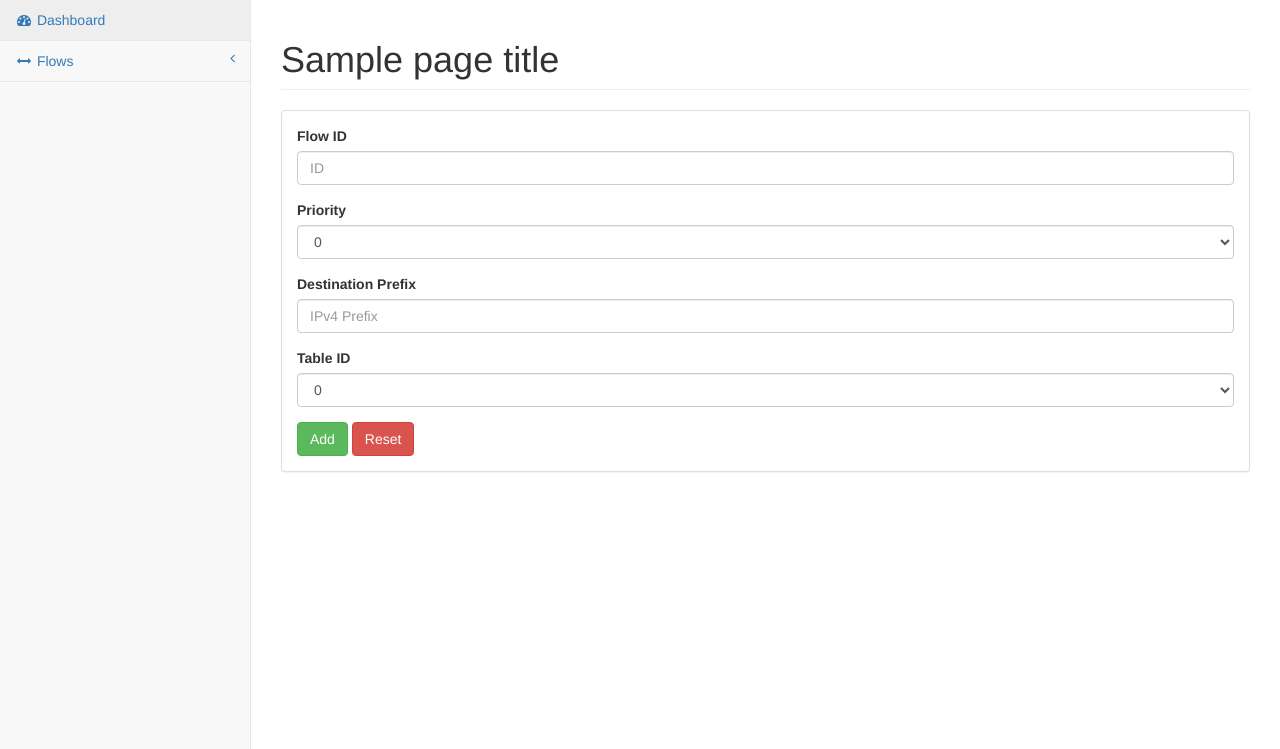
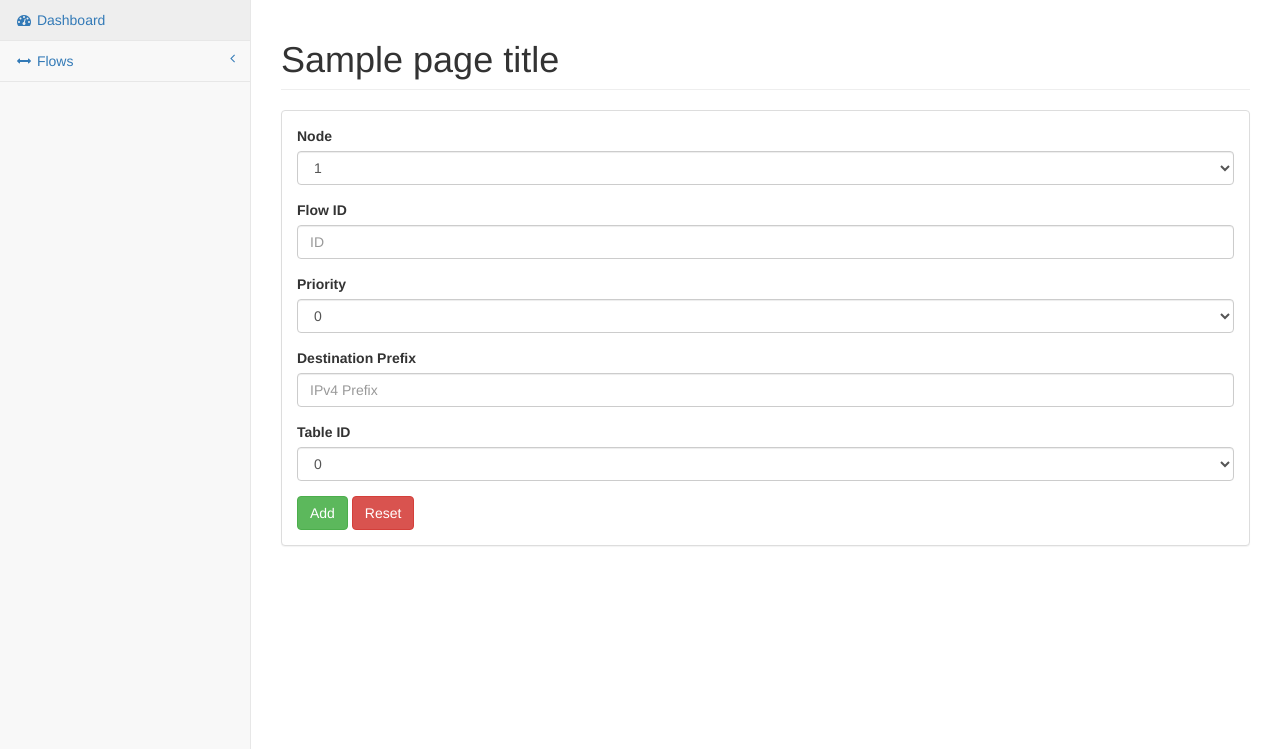
Before and after one commit to lamoni/webopenflow, a Flask app: template app/templates/add_flow.html in a window 1280 px wide. Shown: the part 51-800 px from the top of the page. Run offline with Flask 2, Linux system fonts and the light colour scheme; the template is opened without the code that fills it: values that come from a table or form of the project are taken from there, most other values are stand-ins (such as "Sample title", 1, 10 or a date in 2020); some libraries are stand-ins or nearby versions.

Commit message:
Added input for the flow node

```diff
--- a/app/forms.py
+++ b/app/forms.py
@@ -3,7 +3,7 @@ from wtforms import StringField, BooleanField
 from wtforms.validators import DataRequired
 
 class AddFlowForm(Form):
-    flow_name = StringField('flow_name') #, validators=[DataRequired()])
+    flow_node = StringField('flow_node')
     flow_id = StringField('flow_id')
     flow_priority = StringField('flow_priority')
     flow_destination_prefix = StringField('flow_destination_prefix')
--- a/app/templates/add_flow.html
+++ b/app/templates/add_flow.html
@@ -14,6 +14,16 @@
 <form id="formAddFlow" class="form" action="/api/add_flow" method="POST" role="form">
     {{ form.hidden_tag() }}
 
+    <div class="form-group">
+        <label>Node</label>
+        <select name="flow_node" class="form-control">
+            {% for key, obj in flows_data['nodes'].iteritems() %}
+                {% for key2 in obj %}
+                    <option value="{{key2['id']}}">{{key2['id']}}</option>
+                {% endfor %}
+            {% endfor %}
+        </select>
+    </div>
     <div class="form-group">
         <label>Flow ID</label>
         <input name="flow_id" class="form-control" placeholder="ID">
```
Also changed, not shown: app/views.py (+12 -2 lines).
